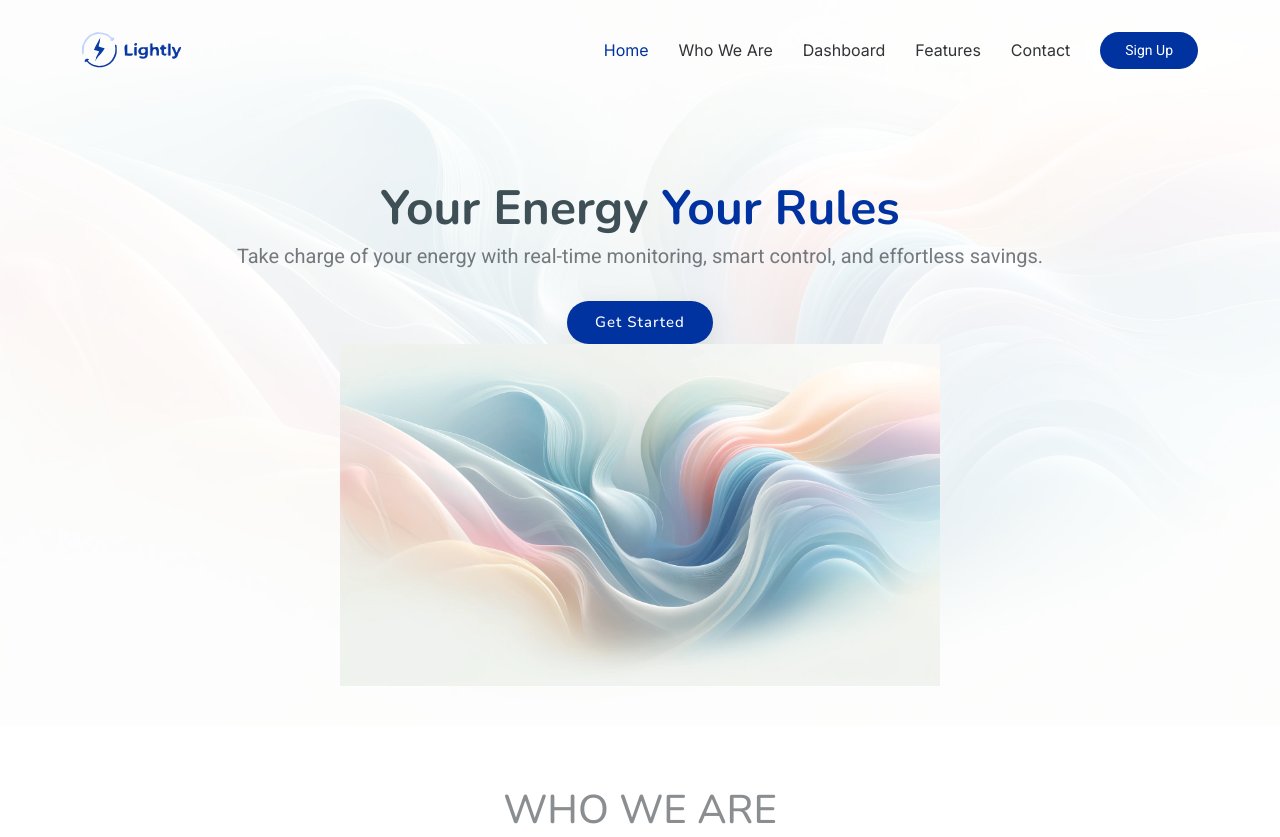
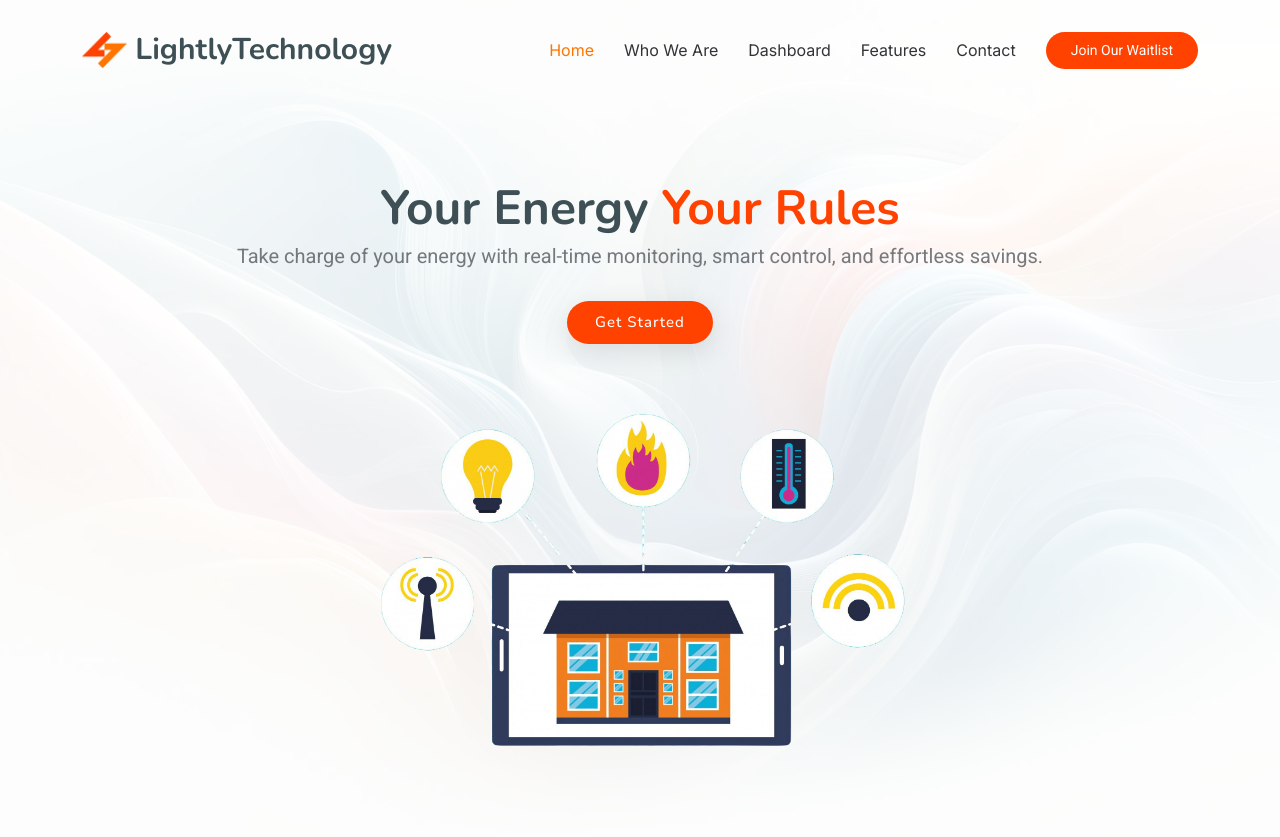
Before and after one commit to kiiiim62/lightlytech, a plain HTML site: page lightly-landpage/index.html in a window 1280 px wide. Shown: the top 837 px of the page. Drawn offline with nearby package versions, Linux system fonts and the light colour scheme.

Commit message:
editted color, change pictures, added waitlist link

```diff
--- a/lightly-landpage/assets/css/main.css
+++ b/lightly-landpage/assets/css/main.css
@@ -25,7 +25,7 @@
   /* Default color used for the majority of the text content across the entire website */
   --heading-color: #3e5055;
   /* Color for headings, subheadings and title throughout the website */
-  --accent-color: #0033a0;
+  --accent-color: #ff4200;
   /* 388da8 */
   /* Accent color that represents your brand on the website. It's used for buttons, links, and other elements that need to stand out */
   --surface-color: #ffffff;
@@ -38,7 +38,7 @@
 :root {
   --nav-color: #313336;
   /* The default color of the main navmenu links */
-  --nav-hover-color: #0033a0;
+  --nav-hover-color: #ff7500;
   /* 77b6ca */
   /* Applied to main navmenu links when they are hovered over or active */
   --nav-mobile-background-color: #ffffff;
--- a/lightly-landpage/index.html
+++ b/lightly-landpage/index.html
@@ -9,8 +9,8 @@
   <meta name="keywords" content="">
 
   <!-- Favicons -->
-  <!-- <link href="assets/img/favicon.png" rel="icon">
-  <link href="assets/img/apple-touch-icon.png" rel="apple-touch-icon"> -->
+  <link href="assets/img/favicon.ico" rel="icon">
+  <link href="assets/img/apple-touch-icon.png" rel="apple-touch-icon">
 
   <!-- Fonts -->
   <link href="https://fonts.googleapis.com" rel="preconnect">
@@ -44,8 +44,8 @@
     <div class="container-fluid container-xl position-relative d-flex align-items-center">
 
       <a href="index.html" class="logo d-flex align-items-center me-auto">
-        <img src="assets/img/logo.svg" alt="">
-        <!-- <h1 class="sitename">Lightly</h1> -->
+        <img src="assets/img/TP2.png" alt="">
+        <h1 class="sitename">LightlyTechnology</h1>
       </a>
 
       <nav id="navmenu" class="navmenu">
@@ -78,7 +78,7 @@
         <i class="mobile-nav-toggle d-xl-none bi bi-list"></i>
       </nav>
 
-      <a class="btn-getstarted" href="index.html#about">Sign Up</a>
+      <a class="btn-getstarted" href="https://forms.gle/Zm2yk77dzScijMoY8">Join Our Waitlist</a>
 
     </div>
   </header>
@@ -102,7 +102,7 @@
               class="glightbox btn-watch-video d-flex align-items-center"><i class="bi bi-play-circle"></i><span>Watch
                 Video</span></a> -->
           </div>
-          <img src="assets/img/hero-bg-light.webp" class="img-fluid hero-img" alt="" data-aos="zoom-out"
+          <img src="assets/img/smart-home-flat-style.png" class="img-fluid hero-img" alt="" data-aos="zoom-out"
             data-aos-delay="300">
         </div>
       </div>
@@ -180,7 +180,7 @@
             <div class="tab-content" data-aos="fade-up" data-aos-delay="200">
 
               <div class="tab-pane fade active show" id="features-tab-1">
-                <img src="assets/img/tabs-1.jpg" alt="" class="img-fluid">
+                <img src="assets/img/residents.jpg" alt="" class="img-fluid">
               </div><!-- End Tab Content Item -->
 
               <div class="tab-pane fade" id="features-tab-2">
@@ -208,7 +208,7 @@
         <div class="row gy-4 justify-content-between features-item">
 
           <div class="col-lg-6" data-aos="fade-up" data-aos-delay="100">
-            <img src="assets/img/features-1.jpg" class="img-fluid" alt="">
+            <img src="assets/img/rents.jpg" class="img-fluid" alt="">
           </div>
 
           <div class="col-lg-5 d-flex align-items-center" data-aos="fade-up" data-aos-delay="200">
@@ -244,7 +244,7 @@
           </div>
 
           <div class="col-lg-6 order-1 order-lg-2" data-aos="fade-up" data-aos-delay="200">
-            <img src="assets/img/features-2.jpg" class="img-fluid" alt="">
+            <img src="assets/img/enterprise.jpg" class="img-fluid" alt="">
           </div>
 
         </div><!-- Features Item -->
@@ -449,8 +449,8 @@
       <div class="row gy-4">
         <div class="col-lg-4 col-md-6 footer-about">
           <a href="index.html" class="logo d-flex align-items-center me-auto">
-            <img src="assets/img/logo.svg" alt="">
-            <!-- <h1 class="sitename">Lightly</h1> -->
+            <img src="assets/img/TP2.png" alt="">
+            <h1 class="sitename">LightlyTechnology</h1>
           </a>
           <div class="footer-contact pt-3">
             <p>Helping Residents and Enterprises Reduce Energy Theft With Our intelligent Distribution Box</p>
```
Also changed, not shown: lightly-landpage/assets/img/TP2.png (added), lightly-landpage/assets/img/apple-touch-icon.png, lightly-landpage/assets/img/favicon.ico (added), lightly-landpage/assets/img/rents.jpg (added), lightly-landpage/assets/img/smart-home-flat-style.png (added), 2 other files.
